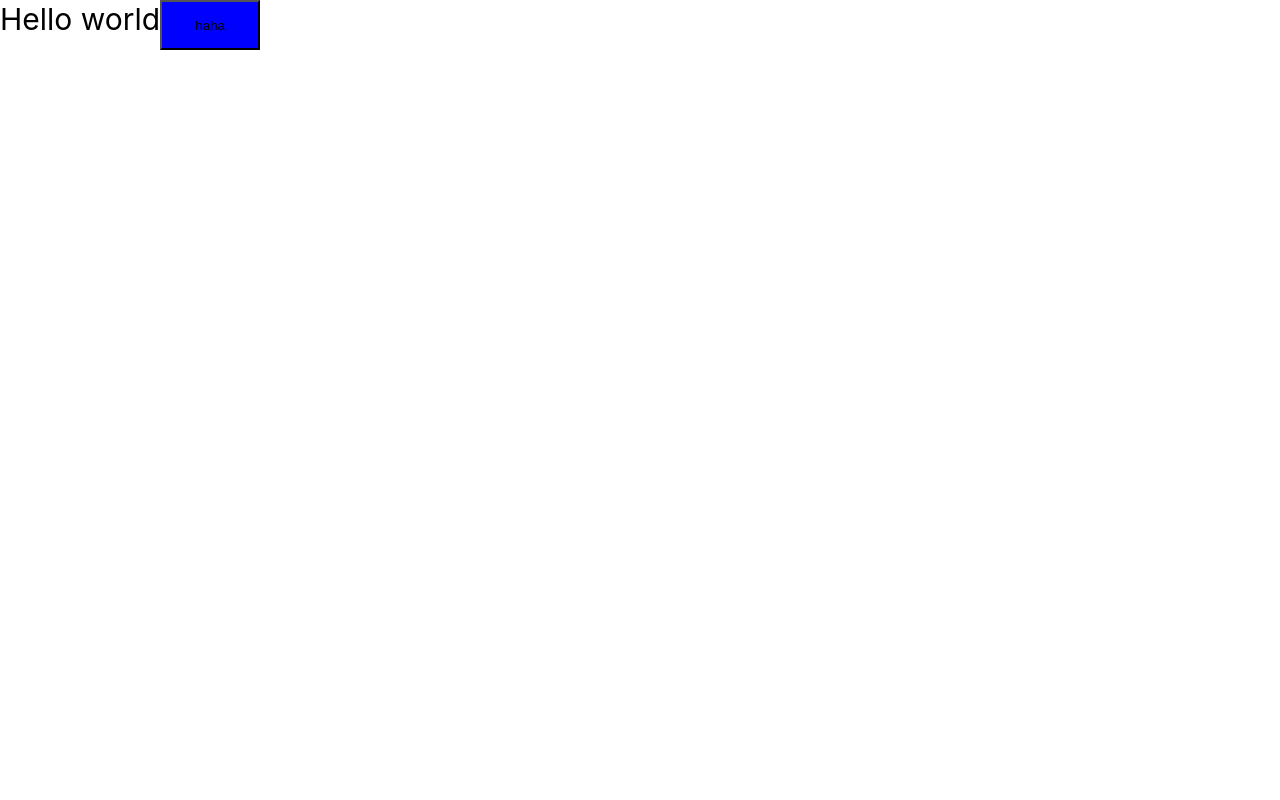
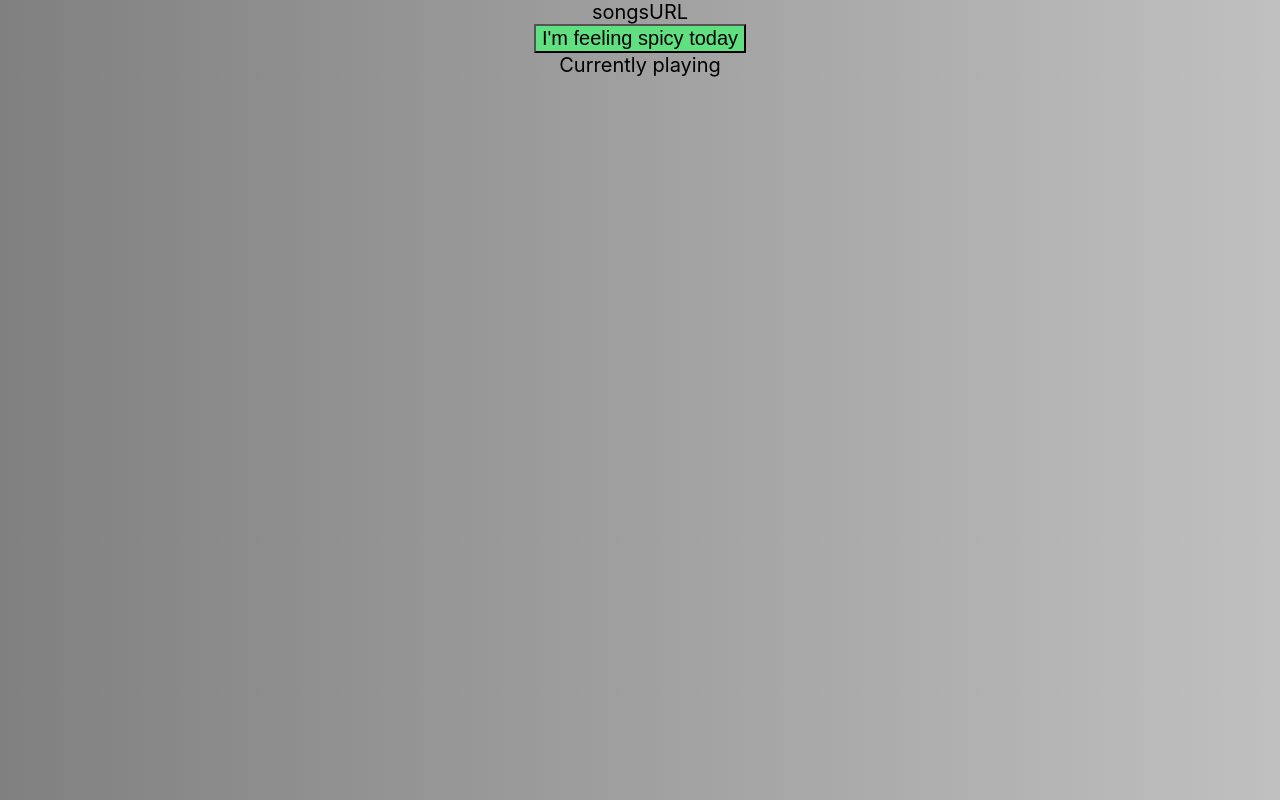
Before and after one commit to Danh-Lan/music-player, a React (Create React App) app: page / in a window 1280 px wide. Built offline with nearby package versions, Linux system fonts and the light colour scheme.

Commit message:
add a button + css

```diff
--- a/src/App.css
+++ b/src/App.css
@@ -1,47 +1,16 @@
-.App {
-  font-size: 30px;
+body {
+	margin: 0;
+	text-align: center;
+	font-size: 20px;
+	background-image: linear-gradient(to right, gray, silver);
 }
 
-.Blah {
-  background-color: blue;
-  width: 100px;
-  height: 50px;
-}
-/*.App {
-  text-align: center;
+.Music-list {
+	min-height: 50%;
 }
 
-.App-logo {
-  height: 40vmin;
-  pointer-events: none;
+.current-play {
+	/*position: fixed;
+	bottom: 0%;*/
+	text-align: center;
 }
-
-@media (prefers-reduced-motion: no-preference) {
-  .App-logo {
-    animation: App-logo-spin infinite 20s linear;
-  }
-}
-
-.App-header {
-  background-color: #282c34;
-  min-height: 100vh;
-  display: flex;
-  flex-direction: column;
-  align-items: center;
-  justify-content: center;
-  font-size: calc(10px + 2vmin);
-  color: white;
-}
-
-.App-link {
-  color: #61dafb;
-}
-
-@keyframes App-logo-spin {
-  from {
-    transform: rotate(0deg);
-  }
-  to {
-    transform: rotate(360deg);
-  }
-}*/
--- a/src/App.js
+++ b/src/App.js
@@ -1,29 +1,20 @@
-import logo from './logo.svg';
 import './App.css';
+import SpicyButton from './SpicyButton.js';
 
 function App() {
   return (
-    <div className="App">
-      Hello world
-      <button className="Blah">
-        haha
-      </button>
+    <div className="Music-site">
+
+      <div className="Music-list">
+        songsURL
+      </div>
+
+      <SpicyButton/>
+
+      <div className="current-play">
+        Currently playing
+      </div>
     </div>
-      /*<header className="App-header">
-        <img src={logo} className="App-logo" alt="logo" />
-        <p>
-          Edit <code>src/App.js</code> and save to reload.
-        </p>
-        <a
-          className="App-link"
-          href="https://reactjs.org"
-          target="_blank"
-          rel="noopener noreferrer"
-        >
-          Learn React
-        </a>
-      </header>
-    </div>*/
   );
 }
 
--- /dev/null
+++ b/src/SpicyButton.css
@@ -0,0 +1,4 @@
+.SpicyButton {
+	background-color: rgb(96, 224, 128);
+	font-size: 20px;
+}
--- /dev/null
+++ b/src/SpicyButton.js
@@ -0,0 +1,15 @@
+import './SpicyButton.css';
+
+const URL = "https://www.youtube.com/watch?v=dQw4w9WgXcQ";
+
+function SpicyButton() {
+	const openURL = () => {
+		window.open(URL);
+	};
+
+	return (
+		<button className="SpicyButton" onClick={openURL}>I'm feeling spicy today</button>
+	);
+}
+
+export default SpicyButton;
--- a/src/index.js
+++ b/src/index.js
@@ -2,7 +2,7 @@ import React from 'react';
 import ReactDOM from 'react-dom/client';
 import './index.css';
 import App from './App';
-import reportWebVitals from './reportWebVitals';
+//import reportWebVitals from './reportWebVitals';
 
 const root = ReactDOM.createRoot(document.getElementById('root'));
 root.render(
@@ -14,4 +14,4 @@ root.render(
 // If you want to start measuring performance in your app, pass a function
 // to log results (for example: reportWebVitals(console.log))
 // or send to an analytics endpoint. Learn more: https://bit.ly/CRA-vitals
-reportWebVitals();
+//reportWebVitals();
```
Also changed, not shown: src/MusicList.js (added, +13 -0 lines), 1 other file (tests, documents, lock files or other folders).
